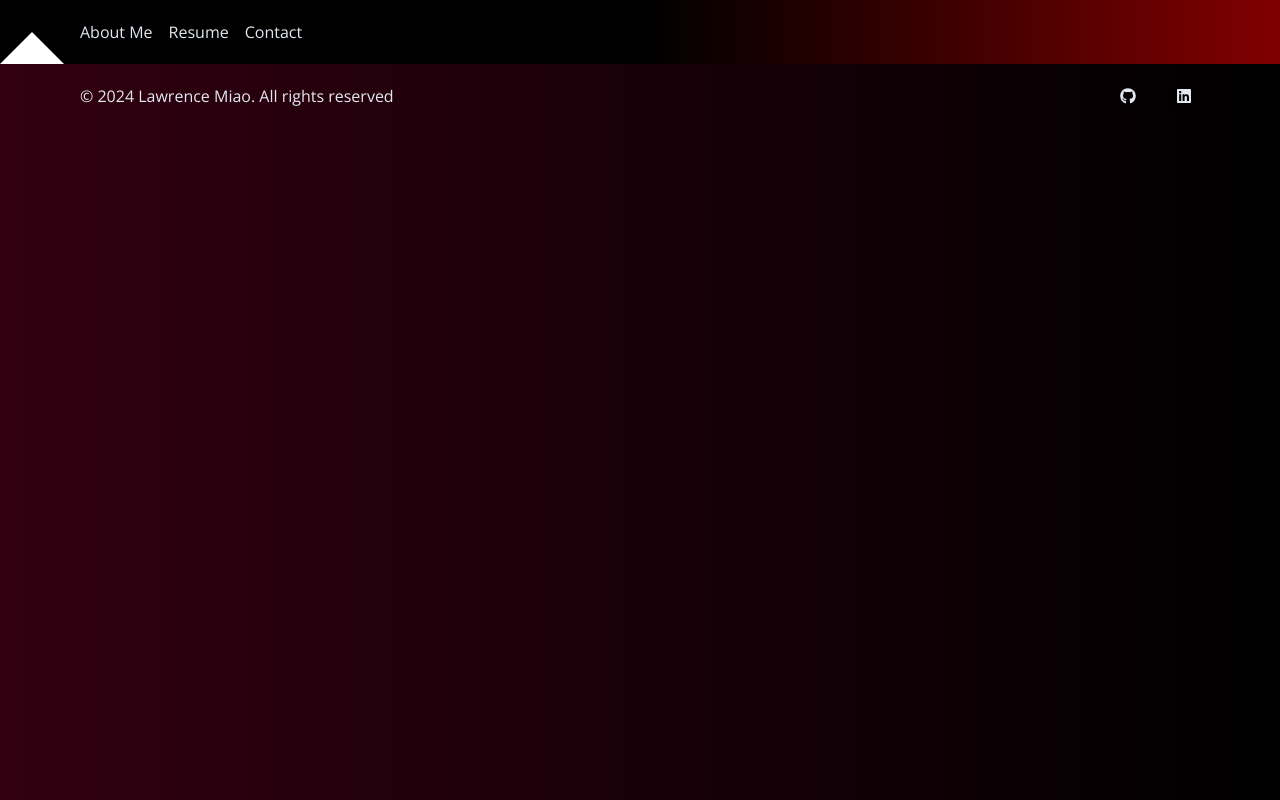
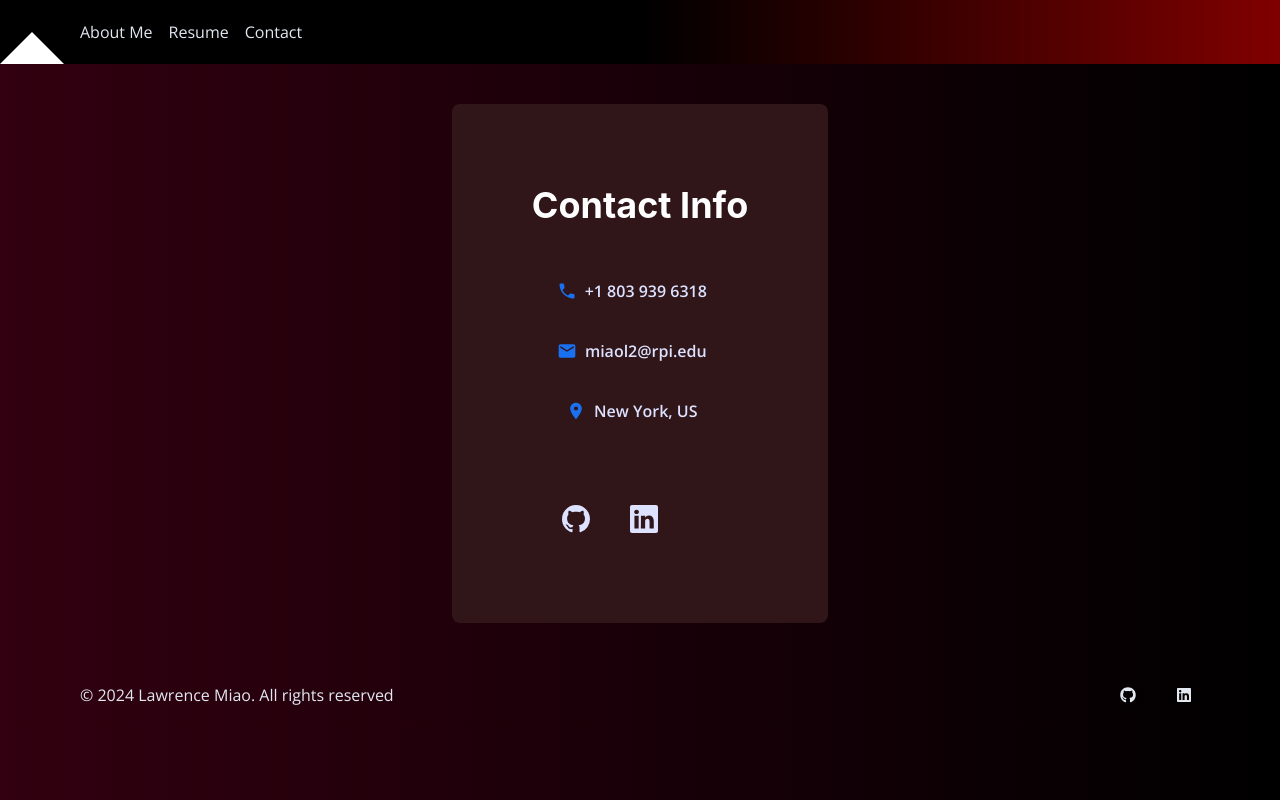
Before and after one commit to LawrenceMiao/lawrencemiao.info, a React (Create React App) app: page /contact in a window 1280 px wide. Built offline with nearby package versions, Linux system fonts and the light colour scheme.

Commit message:
add contact page

```diff
--- a/src/App.js
+++ /dev/null
@@ -1,28 +0,0 @@
-import logo from './logo.svg';
-import './App.css';
-// asdfa
-function App() {
-  return (
-    <div className="App">
-      <header className="App-header">
-        <img src={logo} className="App-logo" alt="logo" />
-        <p>
-          This is lawrence react website
-        </p>
-        <p>
-          IM NOT TRYING TO HACK YOU IM WAITING FOR MY SSL TO GET SIGNED
-        </p>
-        <a
-          className="App-link"
-          href="https://reactjs.org"
-          target="_blank"
-          rel="noopener noreferrer"
-        >
-          Learn React
-        </a>
-      </header>
-    </div>
-  );
-}
-
-export default App;
--- a/src/index.css
+++ b/src/index.css
@@ -5,7 +5,7 @@
 body {
   margin: 0;
   font-family: -apple-system, BlinkMacSystemFont, 'Segoe UI', 'Roboto', 'Oxygen',
-    'Ubuntu', 'Cantarell', 'Fira Sans', 'Droid Sans', 'Helvetica Neue',
+    'Ubuntu', 'Cantarell', 'Fira Sans', 'Droid Sans', 'Helvetica Neue', 'Open Sans', 'Montserrat',
     sans-serif;
   -webkit-font-smoothing: antialiased;
   -moz-osx-font-smoothing: grayscale;
--- a/src/index.js
+++ b/src/index.js
@@ -8,6 +8,7 @@ import Home from './pages/Home'
 import Navbar from './components/Navbar'
 import Footer from './components/Footer'
 import NoPage from './pages/NoPage'
+import Contact from './pages/Contact'
 
 import { ChakraProvider } from '@chakra-ui/react'
 
@@ -18,7 +19,8 @@ root.render(
             <Navbar />
             <Routes>
                 <Route index element={<Home />} />
-                <Route path="/NoPage" element={<NoPage />} />
+                <Route path="/*" element={<NoPage />} />
+                <Route path="/contact" element={<Contact />} />
             </Routes>
             <Footer></Footer>
         </BrowserRouter>
--- /dev/null
+++ b/src/pages/Contact.js
@@ -0,0 +1,104 @@
+'use client'
+
+import {
+  Container,
+  Flex,
+  Box,
+  Heading,
+  IconButton,
+  Button,
+  VStack,
+  HStack,
+  Wrap,
+  WrapItem,
+} from '@chakra-ui/react'
+import {
+  MdPhone,
+  MdEmail,
+  MdLocationOn,
+} from 'react-icons/md'
+import { BsGithub, BsLinkedin } from 'react-icons/bs'
+
+export default function Contact() {
+  return (
+    <Container maxW="full" mt={0} centerContent overflow="hidden">
+      <Flex>
+        <Box
+          bg="#301519"
+          color="white"
+          borderRadius="lg"
+          m={{ sm: 4, md: 16, lg: 10 }}
+          p={{ sm: 5, md: 5, lg: 16 }}>
+          <Box p={4}>
+            <Wrap spacing={{ base: 20, sm: 3, md: 5, lg: 20 }}>
+              <WrapItem>
+                <Box>
+                  <Heading>Contact Info</Heading>
+                  <Box py={{ base: 5, sm: 5, md: 8, lg: 10 }}>
+                    <VStack pl={0} spacing={3} alignItems="flex-start">
+                      <Button
+                        size="md"
+                        height="48px"
+                        width="200px"
+                        variant="ghost"
+                        color="#DCE2FF"
+                        _hover={{ border: '2px solid #1C6FEB' }}
+                        leftIcon={<MdPhone color="#1970F1" size="20px" />}>
+                        +1 803 939 6318
+                      </Button>
+                      <Button
+                        size="md"
+                        height="48px"
+                        width="200px"
+                        variant="ghost"
+                        color="#DCE2FF"
+                        _hover={{ border: '2px solid #1C6FEB' }}
+                        leftIcon={<MdEmail color="#1970F1" size="20px" />}>
+                        miaol2@rpi.edu
+                      </Button>
+                      <Button
+                        size="md"
+                        height="48px"
+                        width="200px"
+                        variant="ghost"
+                        color="#DCE2FF"
+                        _hover={{ border: '2px solid #1C6FEB' }}
+                        leftIcon={<MdLocationOn color="#1970F1" size="20px" />}>
+                        New York, US
+                      </Button>
+                    </VStack>
+                  </Box>
+                  <HStack
+                    mt={{ lg: 5, md: 5 }}
+                    spacing={5}
+                    px={5}
+                    alignItems="flex-start">
+
+                    <IconButton
+                      aria-label="github"
+                      variant="ghost"
+                      size="lg"
+                      isRound={true}
+                      color={'#DCE2FF'}
+                      _hover={{ bg: '#D01616' }}
+                      icon={<BsGithub size="28px" />}
+                    />
+                    <IconButton
+                      aria-label="linkedin"
+                      variant="ghost"
+                      size="lg"
+                      isRound={true}
+                      color={'#DCE2FF'}
+                      _hover={{ bg: '#D01616' }}
+                      icon={<BsLinkedin size="28px" />}
+                    />
+                  </HStack>
+                </Box>
+              </WrapItem>
+            </Wrap>
+          </Box>
+        </Box>
+      </Flex>
+    </Container>
+  )
+}
--- a/src/pages/Layout.js
+++ /dev/null
@@ -1,25 +0,0 @@
-import { Outlet, Link } from "react-router-dom";
-
-const Layout = () => {
-  return (
-    <>
-      <nav>
-        <ul>
-          <li>
-            <Link to="/">Home</Link>
-          </li>
-          <li>
-            <Link to="/blogs">Blogs</Link>
-          </li>
-          <li>
-            <Link to="/contact">Contact</Link>
-          </li>
-        </ul>
-      </nav>
-
-      <Outlet />
-    </>
-  )
-};
-
-export default Layout;
--- a/src/pages/NoPage.js
+++ b/src/pages/NoPage.js
@@ -1,7 +1,7 @@
 const NoPage = () => {
     return (
         <>
-            <h1 className="bg-slate-600">Page not found.</h1>
+            <h1 className="text-xl font-bold">Page not found.</h1>
             <p>
                 Hope no one see's this because I'm too lazy to format this page.
             </p>
@@ -9,4 +9,4 @@ const NoPage = () => {
     )
 }
 
-export default NoPage
+export default NoPage;
```
Also changed, not shown: src/App.css (deleted, +0 -38 lines), 1 other file (tests, documents, lock files or other folders).
